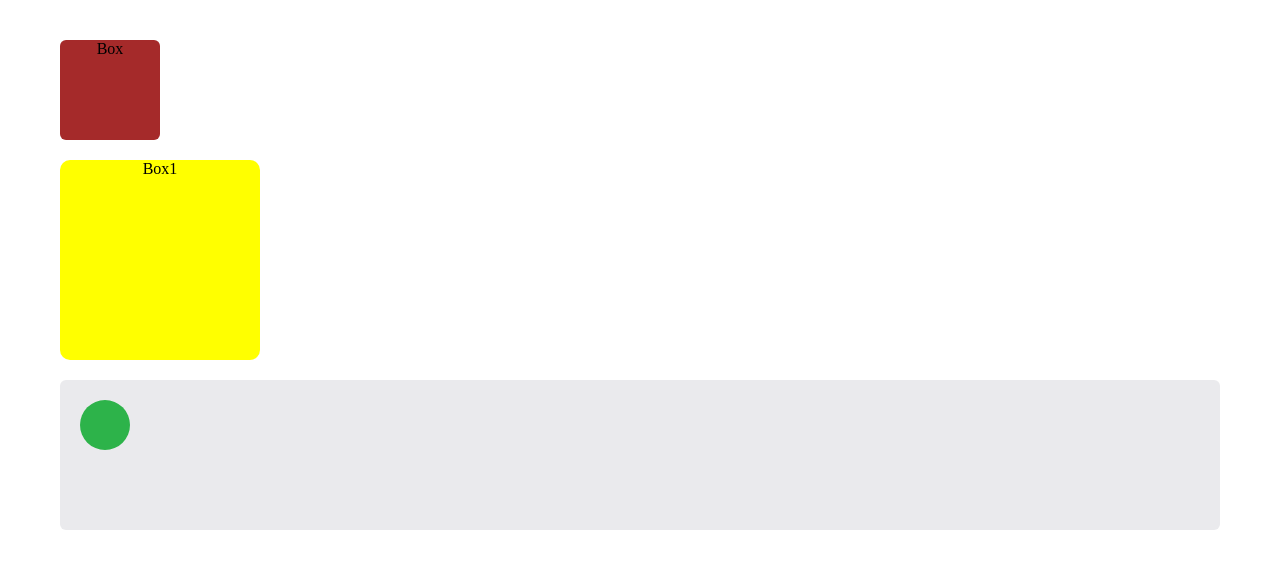
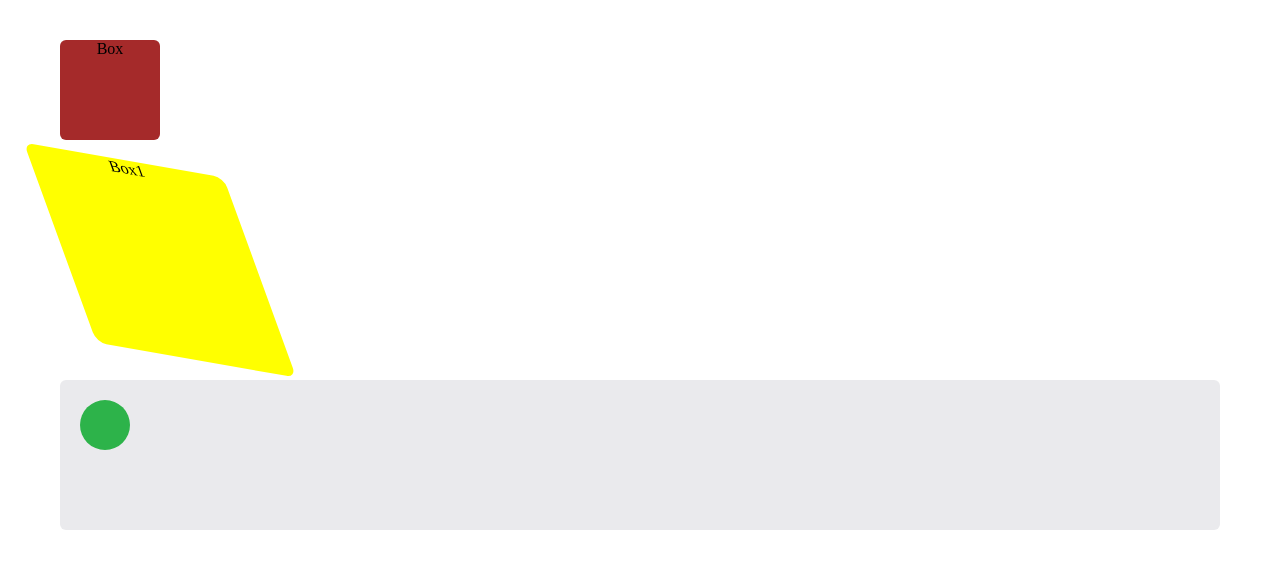
Before and after one commit to sravya-21k/CSS_Tamsition-animation_Assignment2, a plain HTML site: page index.html in a window 1280 px wide. Drawn offline with Linux system fonts and the light colour scheme.

Commit message:
ferdig oppgave

```diff
--- a/style.css
+++ b/style.css
@@ -27,11 +27,18 @@
   text-align: center;
   background-color: yellow;
   transition: background 0.2s linear, border-radius 1s ease-in 1s;
+  transform: rotate(180);
+
+  transform: matrix(1, 0.3, 1, 0, 0, 1);
+  transform: skew(20deg, 10deg);
+  animation: shake 2s infinite;
+  animation-direction: alternate;
 }
 .box1:hover {
   background-color: red;
   border-radius: 50%;
   cursor: pointer;
+  transform: scale(2, 1);
 }
 @keyframes slide {
   0% {
```
